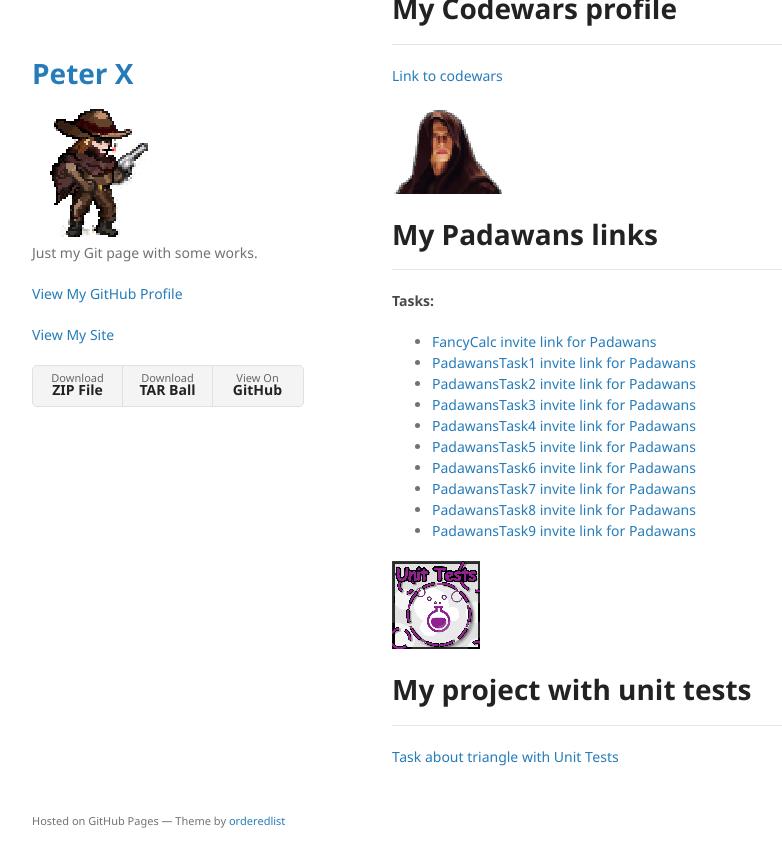
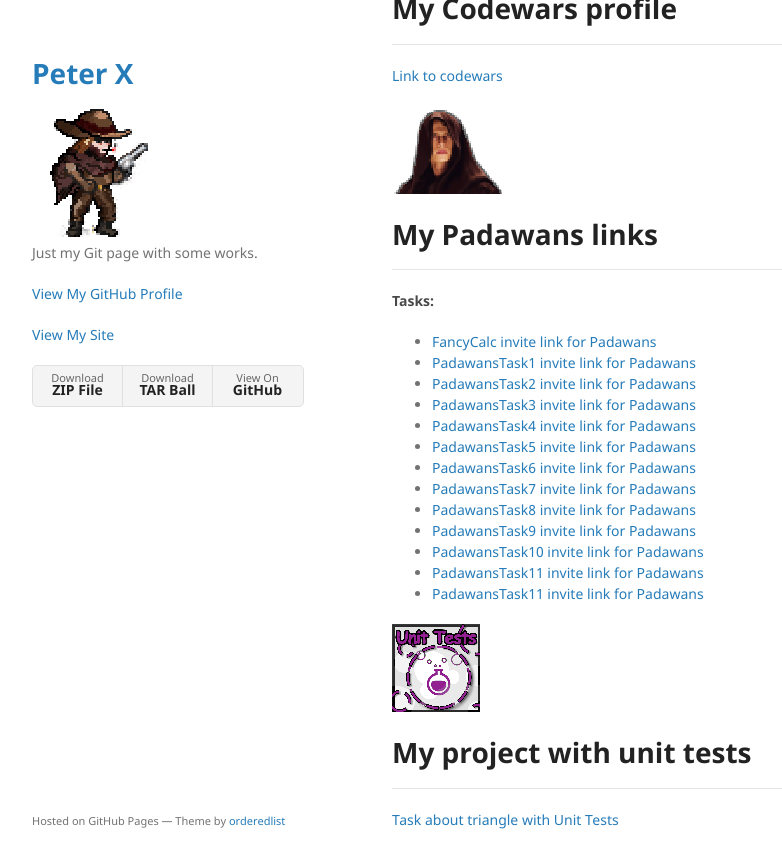
Before and after one commit to StwUser/StwUser.github.io, a Jekyll site: the page built from index.md, in a window 1280 px wide and 900 px high, scrolled down 634 px. Shown: the top 868 px of the window, without its empty margins (178-960 px from the left). Built offline with Jekyll 4.4.1, drawn with Linux system fonts in a browser that asks for light colours; our own code applies the rules of GitHub Pages for plain Markdown files; before the commit the page ends 1471 px from its top, so only the background shows below that.

Commit message:
task12Upd

```diff
--- a/index.md
+++ b/index.md
@@ -40,6 +40,12 @@
 *	[PadawansTask7 invite link for Padawans](https://github.com/StwUser/PadawansTask7/invitations)
 *	[PadawansTask8 invite link for Padawans](https://github.com/StwUser/PadawansTask8/invitations)
 *	[PadawansTask9 invite link for Padawans](https://github.com/StwUser/PadawansTask9/invitations)
+*	[PadawansTask10 invite link for Padawans](https://github.com/StwUser/PadawansTask10/invitations)
+*	[PadawansTask11 invite link for Padawans](https://github.com/StwUser/PadawansTask11/invitations)
+*	[PadawansTask11 invite link for Padawans](https://github.com/StwUser/PadawansTask12/invitations)
+
+
+
 
 
 ![UnitTests](/assets/img/unit.png)
```
